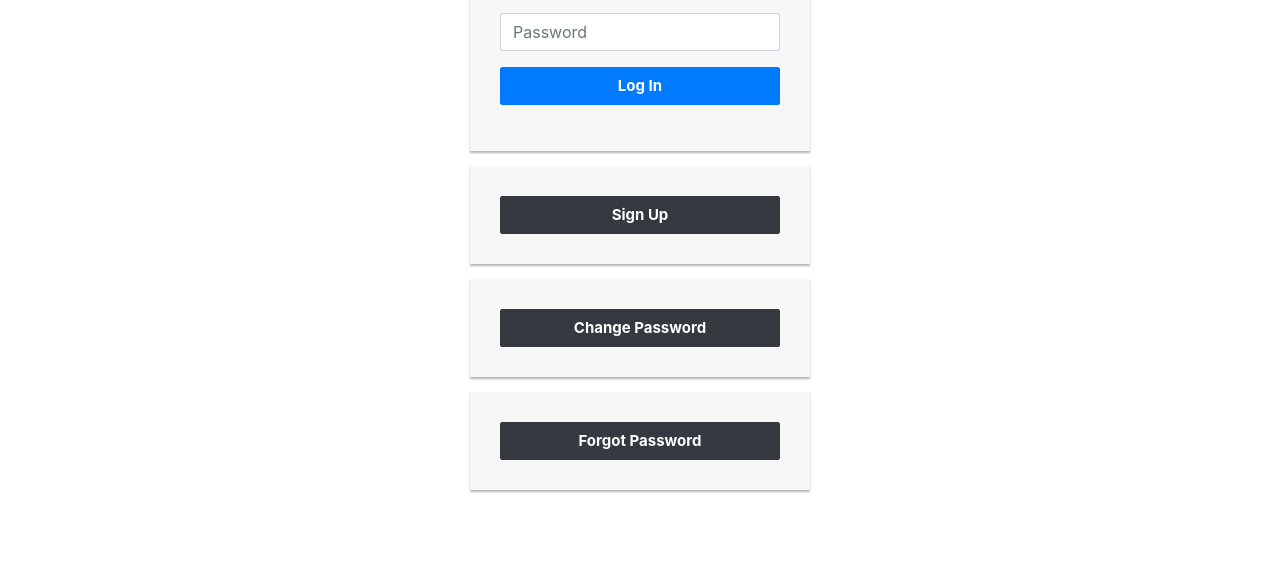
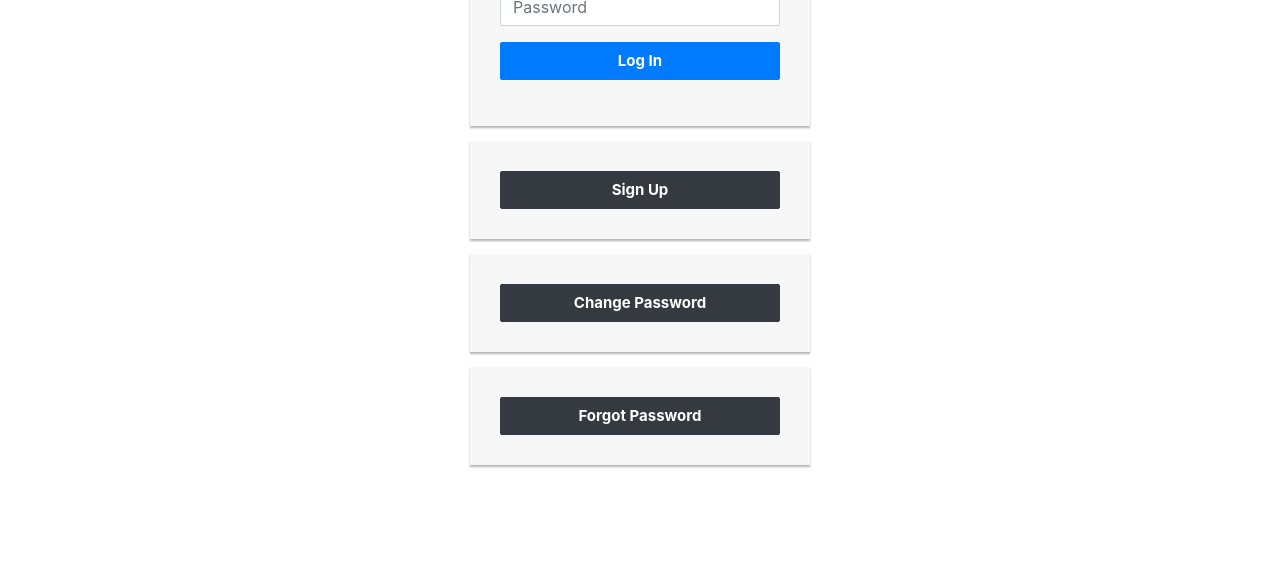
Before and after one commit to ethanwoolbert/washuhackathon, a plain HTML site: page templates/index.html in a window 1280 px wide. Shown: the part 228-800 px from the top of the page. Drawn offline with nearby package versions, Linux system fonts and the light colour scheme.

Commit message:
More styling changes

```diff
--- a/static/styles.css
+++ b/static/styles.css
@@ -24,7 +24,7 @@
 .login-form {
     width: 340px;
     margin: 50px auto;
-    margin-top: 50px;
+    margin-top: 25px;
 }
 
 .login-form form {
--- a/templates/index.html
+++ b/templates/index.html
@@ -17,7 +17,7 @@
         <link rel="preconnect" href="https://fonts.gstatic.com">
         <link href="https://fonts.googleapis.com/css2?family=Poppins:wght@500&display=swap" rel="stylesheet">
     </head>
-    <body>
+    <body style="overflow-y: hidden;">
         <!--Navbar-->
         <div id = "navbar">
             <h1 class = "logo">YesChat<small class="subText">Where anything goes</small></h1>
```
